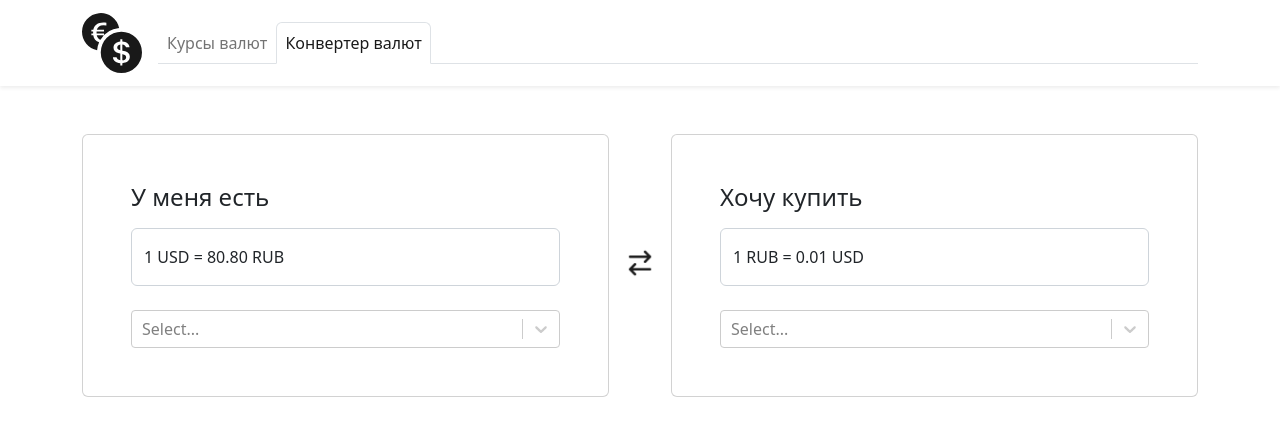
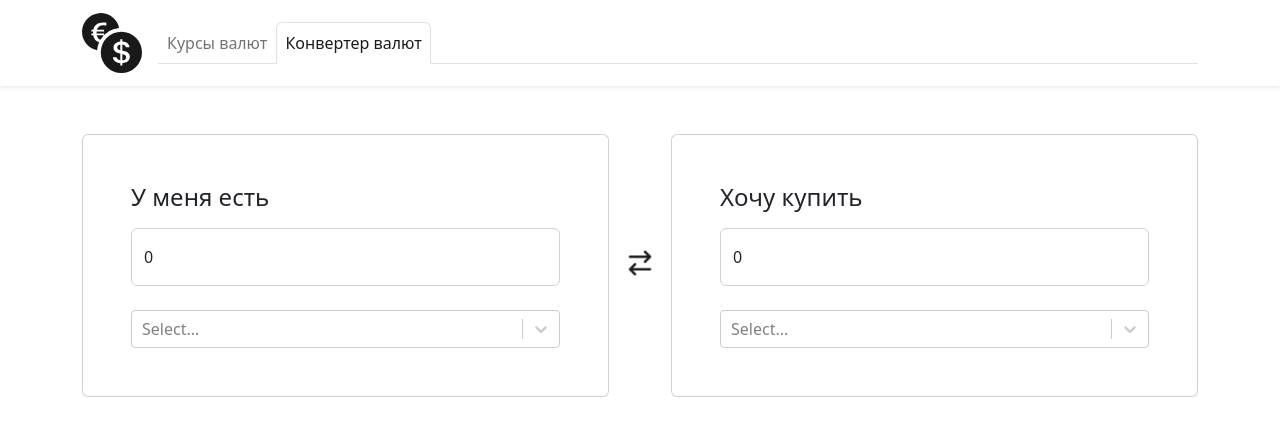
Before and after one commit to asenka0301/currency-converter, a React (Create React App) app: page /currencyConverter in a window 1280 px wide. Shown: the top 436 px of the page. Built offline with nearby package versions, Linux system fonts and the light colour scheme; no server answers.

Commit message:
fix: label display and inputs value

```diff
--- a/src/components/ConvertInputToBuy.jsx
+++ b/src/components/ConvertInputToBuy.jsx
@@ -1,15 +1,27 @@
-import React, { useState } from 'react';
+import React, { useState, useEffect } from 'react';
+import { useSelector } from 'react-redux';
 import { Form, FloatingLabel } from 'react-bootstrap';
 
 const ConverterInputToSell = ({ sumToSell, setSumToBuy }) => {
   const [inputToBuyValue, setInputToBuyValue] = useState('');
 
-  const soldCurrency = 'USD';
-  const rate = ['RUB', 80.80369];
+  useEffect(() => {
+    setInputToBuyValue(sumToSell);
+  }, [sumToSell]);
+
+  const soldCurrency = useSelector((state) => {
+    const { currencyHave } = state.converterReducer;
+    return currencyHave;
+  });
+
+  const currentRate = useSelector((state) => {
+    const { rate } = state.converterReducer;
+    return rate;
+  });
 
   const countToBuySum = (value) => {
     if (value) {
-      const currencyRate = Number((rate[1]).toFixed(2));
+      const currencyRate = Number((currentRate[1]).toFixed(2));
       return (Number(value) / currencyRate).toFixed(2);
     }
     return '';
@@ -21,15 +33,15 @@ const ConverterInputToSell = ({ sumToSell, setSumToBuy }) => {
     setSumToBuy(countToBuySum(newValue));
   };
 
-  const label = `1 ${rate[0]} = ${(1 / rate[1]).toFixed(2)} ${soldCurrency}`;
+  const getLabel = (currencyToSell, currencyToBuyInfo) => `1 ${currencyToBuyInfo[0]} = ${(1 / currencyToBuyInfo[1]).toFixed(2)} ${currencyToSell}`;
 
   return (
     <Form.Group className="form-floating mb-3 mt-2">
       <FloatingLabel
-        label={label}
+        label={currentRate.length && getLabel(soldCurrency, currentRate)}
       >
         <Form.Control
-          value={inputToBuyValue || sumToSell}
+          value={inputToBuyValue}
           onChange={handleChange}
           placeholder={soldCurrency}
         />
--- a/src/components/ConverterInputToSell.jsx
+++ b/src/components/ConverterInputToSell.jsx
@@ -1,14 +1,27 @@
-import React, { useState } from 'react';
+import React, { useState, useEffect } from 'react';
+import { useSelector } from 'react-redux';
 import { Form, FloatingLabel } from 'react-bootstrap';
 
 const ConverterInputToSell = ({ setSumToSell, sumToBuy }) => {
   const [inputToSellValue, setInputToSellValue] = useState('');
-  const soldCurrency = 'USD';
-  const rate = ['RUB', 80.80369];
+
+  useEffect(() => {
+    setInputToSellValue(sumToBuy);
+  }, [sumToBuy]);
+
+  const soldCurrency = useSelector((state) => {
+    const { currencyHave } = state.converterReducer;
+    return currencyHave;
+  });
+
+  const currentRate = useSelector((state) => {
+    const { rate } = state.converterReducer;
+    return rate;
+  });
 
   const countToSellSum = (value) => {
     if (value) {
-      const currencyRate = Number((rate[1]).toFixed(2));
+      const currencyRate = Number((currentRate[1]).toFixed(2));
       return +(Number(value) * currencyRate).toFixed(2);
     }
     return '';
@@ -20,15 +33,15 @@ const ConverterInputToSell = ({ setSumToSell, sumToBuy }) => {
     setSumToSell(countToSellSum(newValue));
   };
 
-  const label = `1 ${soldCurrency} = ${(rate[1]).toFixed(2)} ${rate[0]}`;
+  const getLabel = (currencyToSell, currencyToBuyInfo) => `1 ${currencyToSell} = ${(currencyToBuyInfo[1]).toFixed(2)} ${currencyToBuyInfo[0]}`;
 
   return (
     <Form.Group className="form-floating mb-3 mt-2">
       <FloatingLabel
-        label={label}
+        label={currentRate.length && getLabel(soldCurrency, currentRate)}
       >
         <Form.Control
-          value={sumToBuy || inputToSellValue}
+          value={inputToSellValue}
           onChange={handleChange}
           placeholder={soldCurrency}
         />
--- a/src/components/CurrencyConverter.jsx
+++ b/src/components/CurrencyConverter.jsx
@@ -1,38 +1,39 @@
-import React, { useState } from 'react';
-// import axios from 'axios';
+import React, { useState, useEffect } from 'react';
 import { Container, Card } from 'react-bootstrap';
-// import { useSelector, useDispatch } from 'react-redux';
+import { useSelector, useDispatch } from 'react-redux';
 import CurrencyConverterSelect from './CurrencyConverterSelect';
 import ConverterInputToSell from './ConverterInputToSell';
 import ConverterInputToBuy from './ConvertInputToBuy';
 import CurrencySwitchButton from './CurrencySwitchButton';
-// import { setRate } from '../slice/converterSlice';
+import CurrencyService from '../API/CurrencyService';
+import { setRate } from '../slice/converterSlice';
 
 const CurrencyConverter = () => {
   const [sumToSell, setSumToSell] = useState('');
   const [sumToBuy, setSumToBuy] = useState('');
-  // const dispatch = useDispatch();
-  // const soldCurrency = useSelector((state) => {
-  //   const { currencyHave } = state.converterReducer;
-  //   return currencyHave;
-  // });
-  const soldCurrency = 'USD';
-  // const purchasedCurrency = useSelector((state) => {
-  //   const { currencyBuy } = state.converterReducer;
-  //   return currencyBuy;
-  // });
-  const purchasedCurrency = 'RUB';
+  const dispatch = useDispatch();
 
-  // useEffect(() => {
-  //   const fetchContent = async () => {
-  //     const response = await axios.get(`https://api.apilayer.com/exchangerates_data/latest?symbols=${purchasedCurrency}&base=${soldCurrency}`, { headers: { apikey: 'KTTErBwsDgDidqd57G7iIQpHOQJ7qnTQ' } });
-  //     if (response.status === 200) {
-  //       const { rates } = response.data;
-  //       dispatch(setRate(rates));
-  //     }
-  //   };
-  //   fetchContent();
-  // }, [soldCurrency, purchasedCurrency]);
+  const soldCurrency = useSelector((state) => {
+    const { currencyHave } = state.converterReducer;
+    return currencyHave;
+  });
+
+  const purchasedCurrency = useSelector((state) => {
+    const { currencyBuy } = state.converterReducer;
+    return currencyBuy;
+  });
+
+  useEffect(() => {
+    const fetchContent = async () => {
+      const response = await CurrencyService.getRate(soldCurrency, purchasedCurrency);
+      console.log(response);
+      if (response.status === 200) {
+        const { rates } = response.data;
+        dispatch(setRate(rates));
+      }
+    };
+    fetchContent();
+  }, []);
 
   return (
     <Container className="mt-5 d-flex justify-content-center align-items-center">
--- a/src/components/CurrencyConverterSelect.jsx
+++ b/src/components/CurrencyConverterSelect.jsx
@@ -15,7 +15,7 @@ const CurrencyConverterSelect = (props) => {
     return rates;
   });
 
-  const handleChange = async (e) => {
+  const handleChange = (e) => {
     const newValue = e.value;
     const { id } = inputRef.current.props;
     if (id === 'soldCurrency') {
@@ -27,8 +27,11 @@ const CurrencyConverterSelect = (props) => {
 
   return (
     <Select
-      options={generateOption(currenciesRate)}
-      defaultValue={generateOption(currenciesRate).find((item) => item.value === defaultCurrency)}
+      options={currenciesRate && generateOption(currenciesRate)}
+      defaultValue={
+        currenciesRate
+        && generateOption(currenciesRate).find((item) => item.value === defaultCurrency)
+      }
       components={{
         Option: CustomComponent(components.Option),
         SingleValue: CustomComponent(components.SingleValue),
--- a/src/slice/converterSlice.js
+++ b/src/slice/converterSlice.js
@@ -12,7 +12,7 @@ const converterReducer = createSlice({
   initialState,
   reducers: {
     setRate(state, { payload }) {
-      state.rate = payload;
+      state.rate = Object.entries(payload).flat();
     },
     setCurrencyHave(state, { payload }) {
       state.currencyHave = payload;
```
